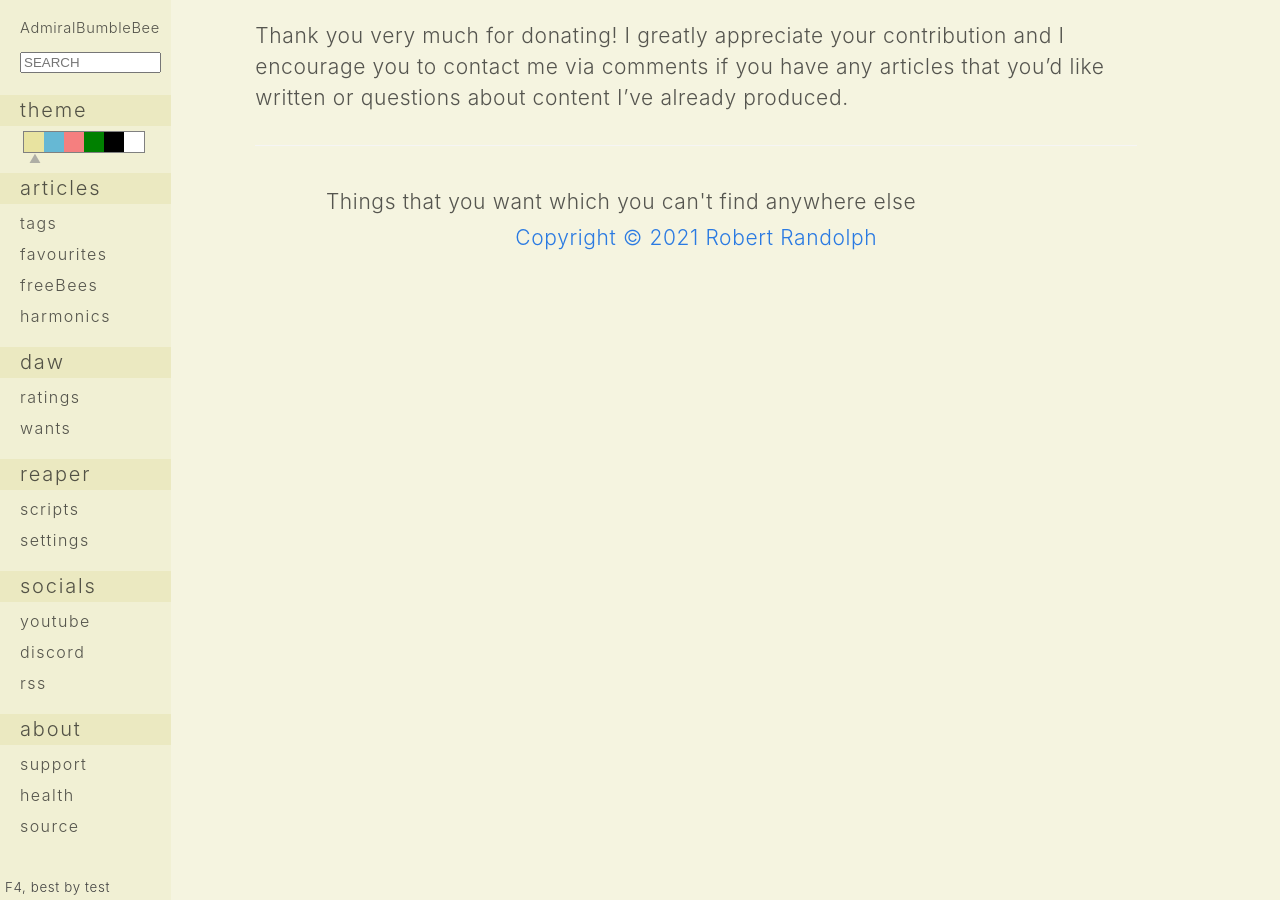
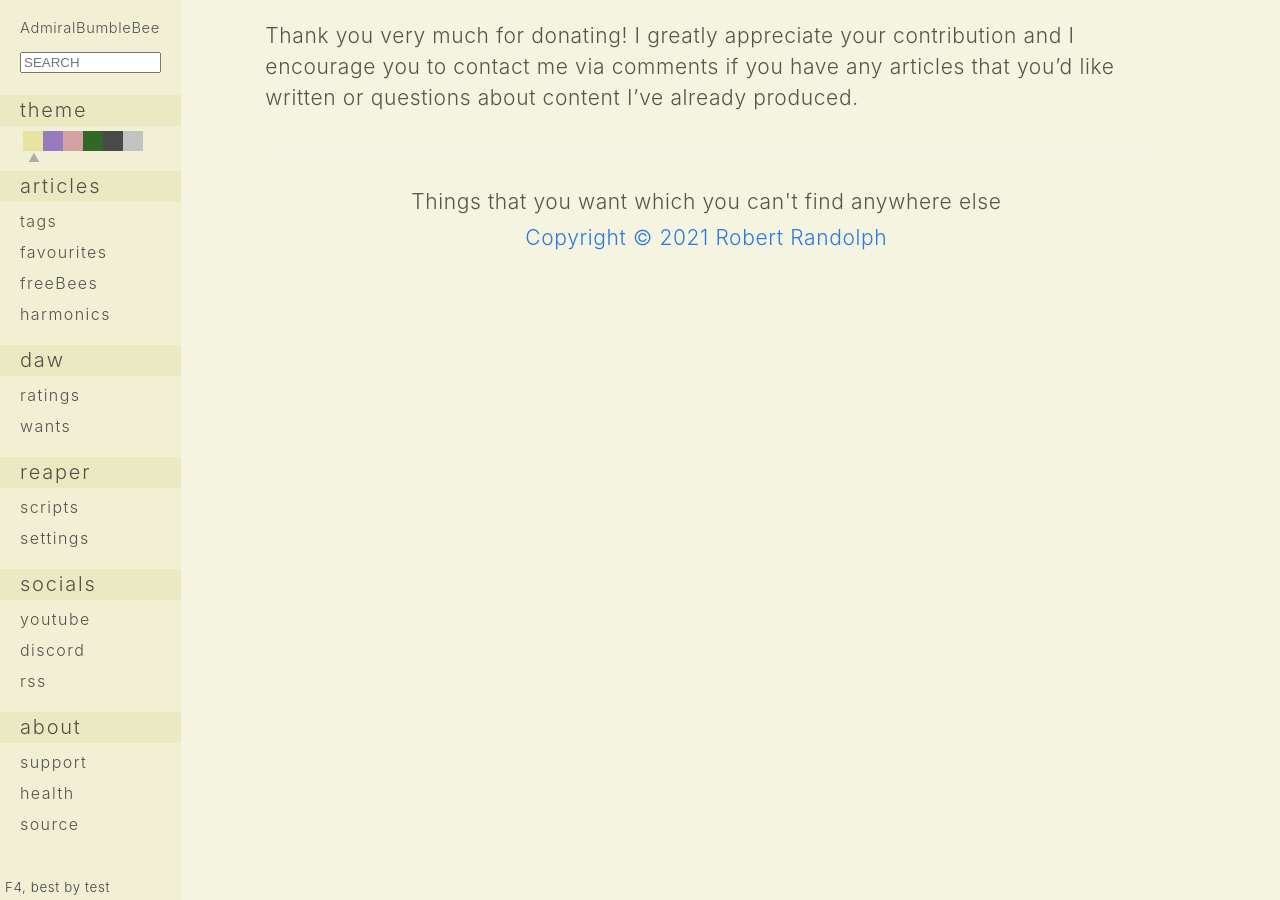
Before and after one commit to RobertARandolph/AdmiralBumbleBee.com, a Jekyll site: the page built from donate.md, in a window 1280 px wide. Built offline with Jekyll 4.4.1, drawn with Linux system fonts in a browser that asks for light colours.

Commit message:
desaturate color box colours, remove border

```diff
--- a/_sass/_layout.scss
+++ b/_sass/_layout.scss
@@ -179,7 +179,7 @@ h1, h2, h3, h4 {
 
     #theme-color-boxes {
         display: flex;
-        border: 1px solid grey;
+        // border: 1px solid grey;
         margin-left: 1.1em;
         padding: 0;
         height: 20px;
@@ -241,7 +241,7 @@ h1, h2, h3, h4 {
         margin-top: 10px;
         margin-bottom: 20px;
         padding-left: 20px;
-        padding-right: 10px;
+        padding-right: 20px;
 
         .site-title {
             font-size: 11pt;
@@ -425,6 +425,11 @@ h1, h2, h3, h4 {
     padding: $spacing-unit 0;
 }
 
+.site-description {
+    margin-right: auto;
+    margin-left: auto;
+    text-align: center;
+}
 
 #footer-links {
     display: flex;
@@ -721,14 +726,27 @@ h2 .post-link {
     }
 }
 
-.previous,
-.next {
-    font-size: 40px;
+.pagination {
+    display: flex;
+    width: 100%;
+    justify-content: space-between;
 
-    @include media-query($on-palm) {
-        font-size: 15px;
+    .page_number {
+        font-size: 14px !important;
+    }
+
+    .previous,
+    .page_number,
+    .next {
+        flex: 0 0 1;
+        font-size: 20px;
+
+        @include media-query($on-palm) {
+            font-size: 15px;
+        }
     }
 }
+
 
 .tags_footer {
     font-size: 20px;
--- a/admt/admt.js
+++ b/admt/admt.js
@@ -5,11 +5,11 @@
 var admt = (function () {
 
     var themes = [{ "name": 'yellow', "color": "#e8e3a0" },
-    { "name": 'blue', "color": "#66b8d4"},
-    { "name": 'red', "color": "#f57f7f"},
-    { "name": 'green', "color": "green" },
-    { "name": 'dark', "color": "black" },
-    { "name": 'white', "color": "white" }];
+    { "name": 'blue', "color": "#967bc1"},
+    { "name": 'red', "color": "#d3a1a1"},
+    { "name": 'green', "color": "#326827" },
+    { "name": 'dark', "color": "#4a4a4a" },
+    { "name": 'white', "color": "#c2c2c2" }];
     var default_theme = "{{ site.main_theme }}";
 
     // cookie functions shamelessly stolen from https://www.w3schools.com/js/js_cookies.asp
```
